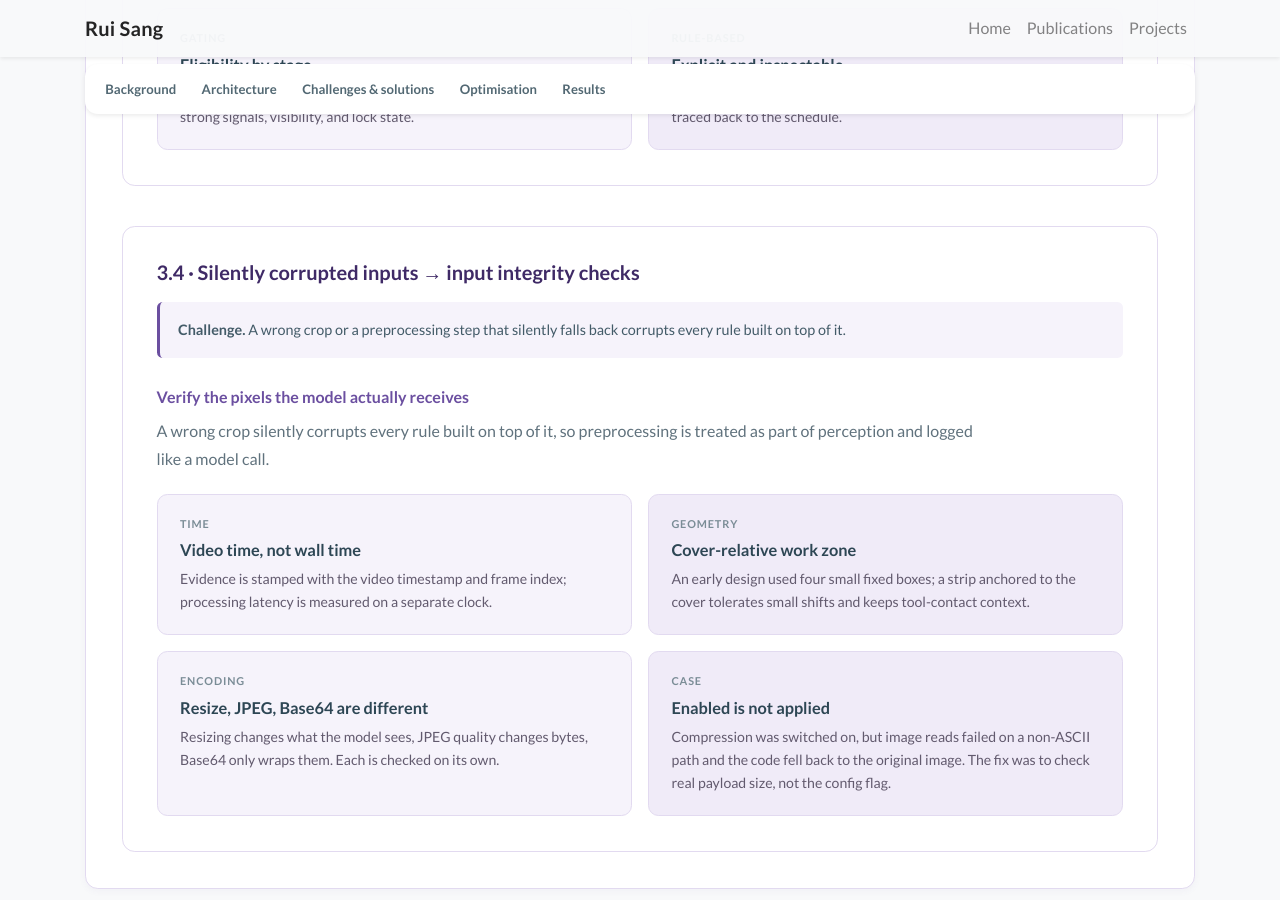
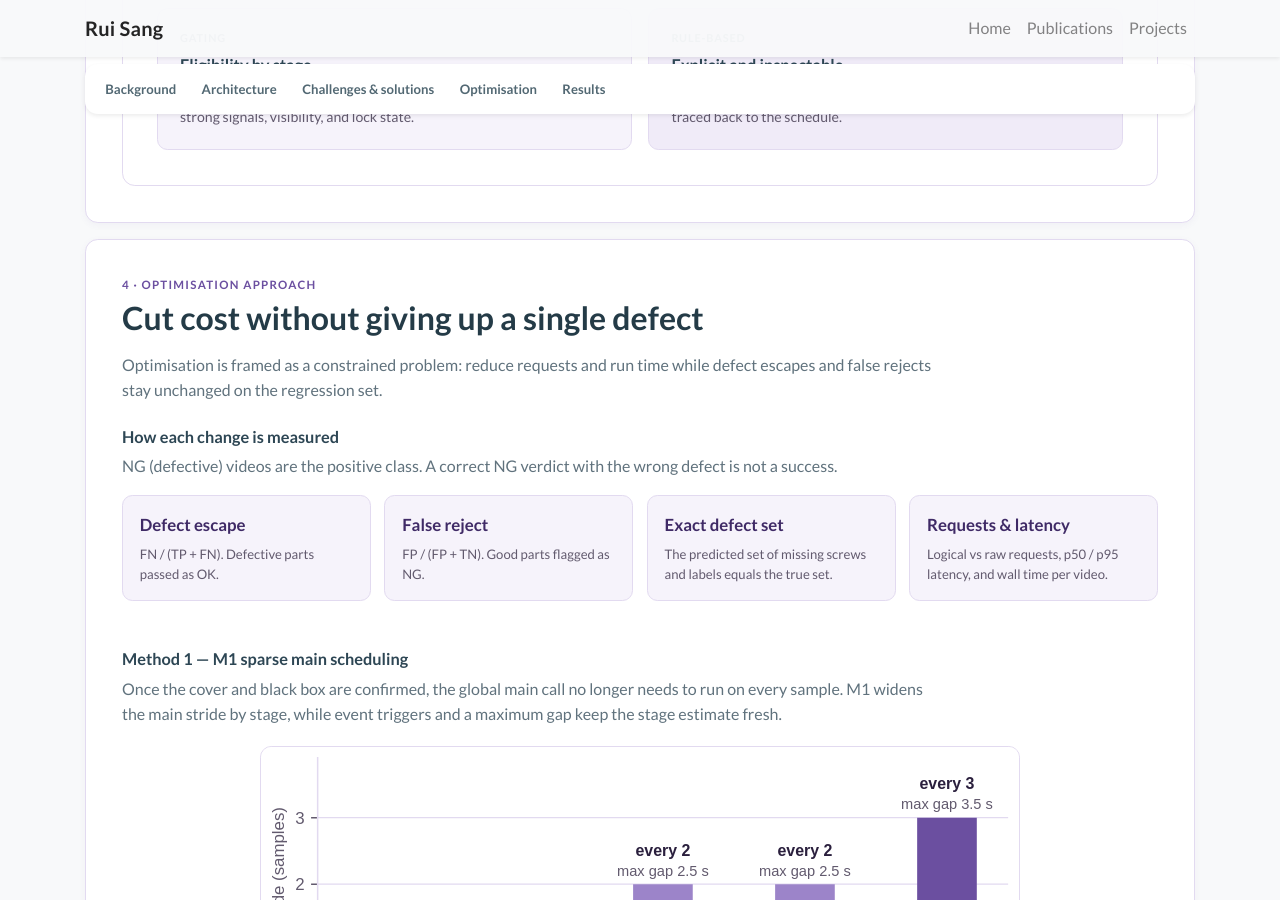
Before and after one commit to richael-sang/richael-sang.github.io, a Jekyll site: the page built from _projects/bosch-sop.md, in a window 1280 px wide and 900 px high, scrolled down 5124 px. Built offline with Jekyll 4.4.1, drawn with Linux system fonts in a browser that asks for light colours; nearby versions of some CDN libraries; a style sheet for code colours, icons or effects is not loaded; some of the changed text lies outside the part shown.

Commit message:
Remove input-integrity challenge from Bosch page
Co-authored-by: Cursor <cursoragent@cursor.com>

```diff
--- a/_projects/bosch-sop.md
+++ b/_projects/bosch-sop.md
@@ -109,7 +109,7 @@ section_nav:
 
 <section class="project-section" id="challenges">
   {% include i18n.html tag="div" class="section-kicker" en="3 · Challenges and solutions" zh="3 · 项目难点与解决方法" %}
-  {% include i18n.html tag="h2" en="Four challenges, four design decisions" zh="四个难点，四项设计决策" %}
+  {% include i18n.html tag="h2" en="Three challenges, three design decisions" zh="三个难点，三项设计决策" %}
   <div class="challenge-block" id="evidence">
   {% include i18n.html tag="h3" class="challenge-title" en="3.1 · Look-alike objects → structured evidence" zh="3.1 · 相似负例 → 结构化证据" %}
   <div class="evidence-note mt-3">{% include i18n.html tag="strong" en="Challenge." zh="难点：" %} {% include i18n.html en="A pre-existing black bracket looks like the black box, a printer label looks like an attached label, and a visible drill looks like a finished screw." zh="原有黑色支架像黑盒，打印机出纸像已贴标签，看到电钻像螺丝已装好。" %}</div>
@@ -205,34 +205,6 @@ section_nav:
       {% include i18n.html tag="div" class="overview-label" en="Rule-based" zh="规则式" %}
       {% include i18n.html tag="h3" en="Explicit and inspectable" zh="显式、可检查" %}
       {% include i18n.html tag="p" en="Every call or skip is logged with its reason, so request savings can be traced back to the schedule." zh="每次调用或跳过都记录原因，请求节省可以追溯到具体调度规则。" %}
-    </div>
-  </div>
-  </div>
-  <div class="challenge-block" id="input">
-  {% include i18n.html tag="h3" class="challenge-title" en="3.4 · Silently corrupted inputs → input integrity checks" zh="3.4 · 输入悄悄出错 → 输入完整性校验" %}
-  <div class="evidence-note mt-3">{% include i18n.html tag="strong" en="Challenge." zh="难点：" %} {% include i18n.html en="A wrong crop or a preprocessing step that silently falls back corrupts every rule built on top of it." zh="裁错区域或预处理静默回退，会让上层所有规则都建立在错误证据上。" %}</div>
-  {% include i18n.html tag="h4" class="solution-title" en="Verify the pixels the model actually receives" zh="核对模型实际收到的像素" %}
-  {% include i18n.html tag="p" class="section-intro" en="A wrong crop silently corrupts every rule built on top of it, so preprocessing is treated as part of perception and logged like a model call." zh="裁错区域会让上层所有规则都建立在错误证据上，因此预处理被视为感知的一部分，并像模型调用一样记录。" %}
-  <div class="overview-grid">
-    <div class="overview-card">
-      {% include i18n.html tag="div" class="overview-label" en="Time" zh="时间" %}
-      {% include i18n.html tag="h3" en="Video time, not wall time" zh="视频时间而非运行时间" %}
-      {% include i18n.html tag="p" en="Evidence is stamped with the video timestamp and frame index; processing latency is measured on a separate clock." zh="证据以视频时间戳与帧号标记；处理延迟用另一套时钟单独统计。" %}
-    </div>
-    <div class="overview-card">
-      {% include i18n.html tag="div" class="overview-label" en="Geometry" zh="几何" %}
-      {% include i18n.html tag="h3" en="Cover-relative work zone" zh="以盖板为参照的工作区" %}
-      {% include i18n.html tag="p" en="An early design used four small fixed boxes; a strip anchored to the cover tolerates small shifts and keeps tool-contact context." zh="早期用四个固定小框；以盖板为参照的长条工作区能容忍轻微偏移，并保留工具接触上下文。" %}
-    </div>
-    <div class="overview-card">
-      {% include i18n.html tag="div" class="overview-label" en="Encoding" zh="编码" %}
-      {% include i18n.html tag="h3" en="Resize, JPEG, Base64 are different" zh="缩放、JPEG、Base64 不是一回事" %}
-      {% include i18n.html tag="p" en="Resizing changes what the model sees, JPEG quality changes bytes, Base64 only wraps them. Each is checked on its own." zh="缩放改变模型看到的内容，JPEG 质量改变字节数，Base64 只是封装。三者分别检查。" %}
-    </div>
-    <div class="overview-card">
-      {% include i18n.html tag="div" class="overview-label" en="Case" zh="案例" %}
-      {% include i18n.html tag="h3" en="Enabled is not applied" zh="开启不等于生效" %}
-      {% include i18n.html tag="p" en="Compression was switched on, but image reads failed on a non-ASCII path and the code fell back to the original image. The fix was to check real payload size, not the config flag." zh="压缩配置已开启，但在中文路径下读图失败，代码回退到原图。解决思路是检查实际载荷大小，而不是配置开关。" %}
     </div>
   </div>
   </div>
```
